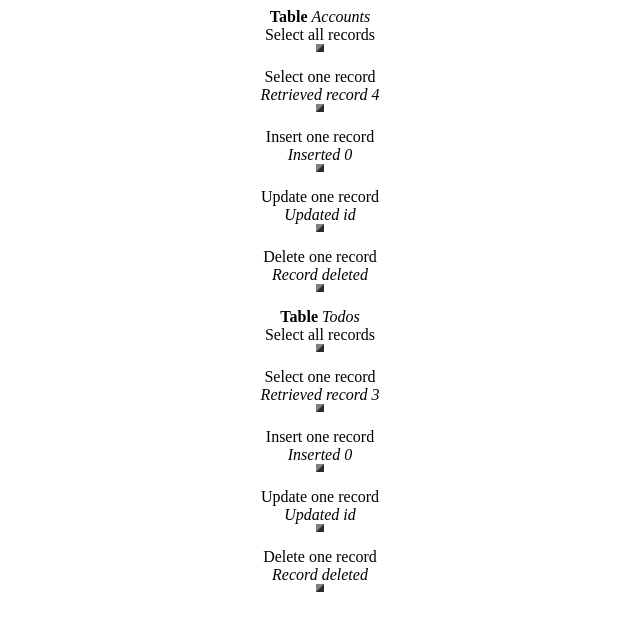
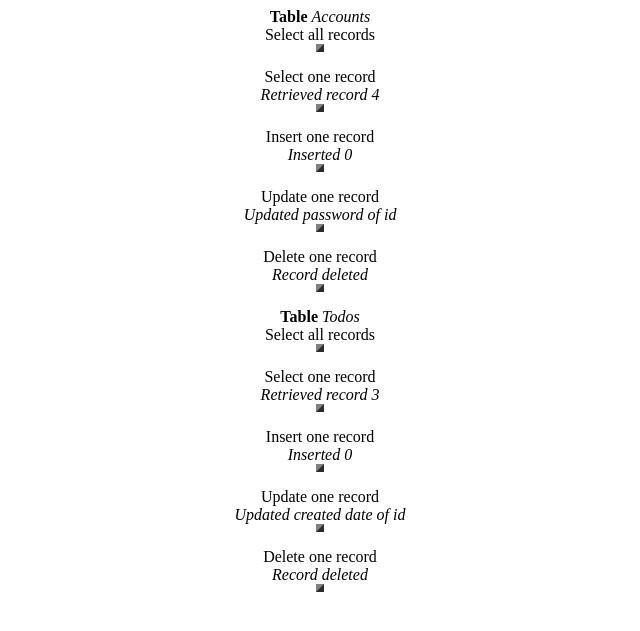
Before and after one commit to tej2/activerecord, a PHP site: page / in a window 1280 px wide. Shown: the top 631 px of the page, without its empty margins (320-960 px from the left). Run offline with PHP 8.4, Linux system fonts and the light colour scheme; data that the repository does not hold is empty; some libraries are stand-ins or nearby versions.

Commit message:
Update index.php

```diff
--- a/index.php
+++ b/index.php
@@ -185,7 +185,7 @@ class main
         $record->id=$records->id;
         $record->password="09877";
         $record->save();
-        $form .= '<i><br>Updated id '.$records->id.'</i>';
+        $form .= '<i><br>Updated password of id '.$records->id.'</i>';
         $records = accounts::findAll();
         $tableGen = displayHTML::displayTable($records);
         $form .= $tableGen;
@@ -233,7 +233,7 @@ class main
         $record->id=$records->id;
 	$record->createddate="2018-02-16";
         $record->save();
-        $form .= '<i><br>Updated id '.$records->id.'</i>';
+        $form .= '<i><br>Updated created date of id '.$records->id.'</i>';
         $records = todos::findAll();
         $tableGen = displayHTML::displayTable($records);
         $form .= $tableGen;
```
